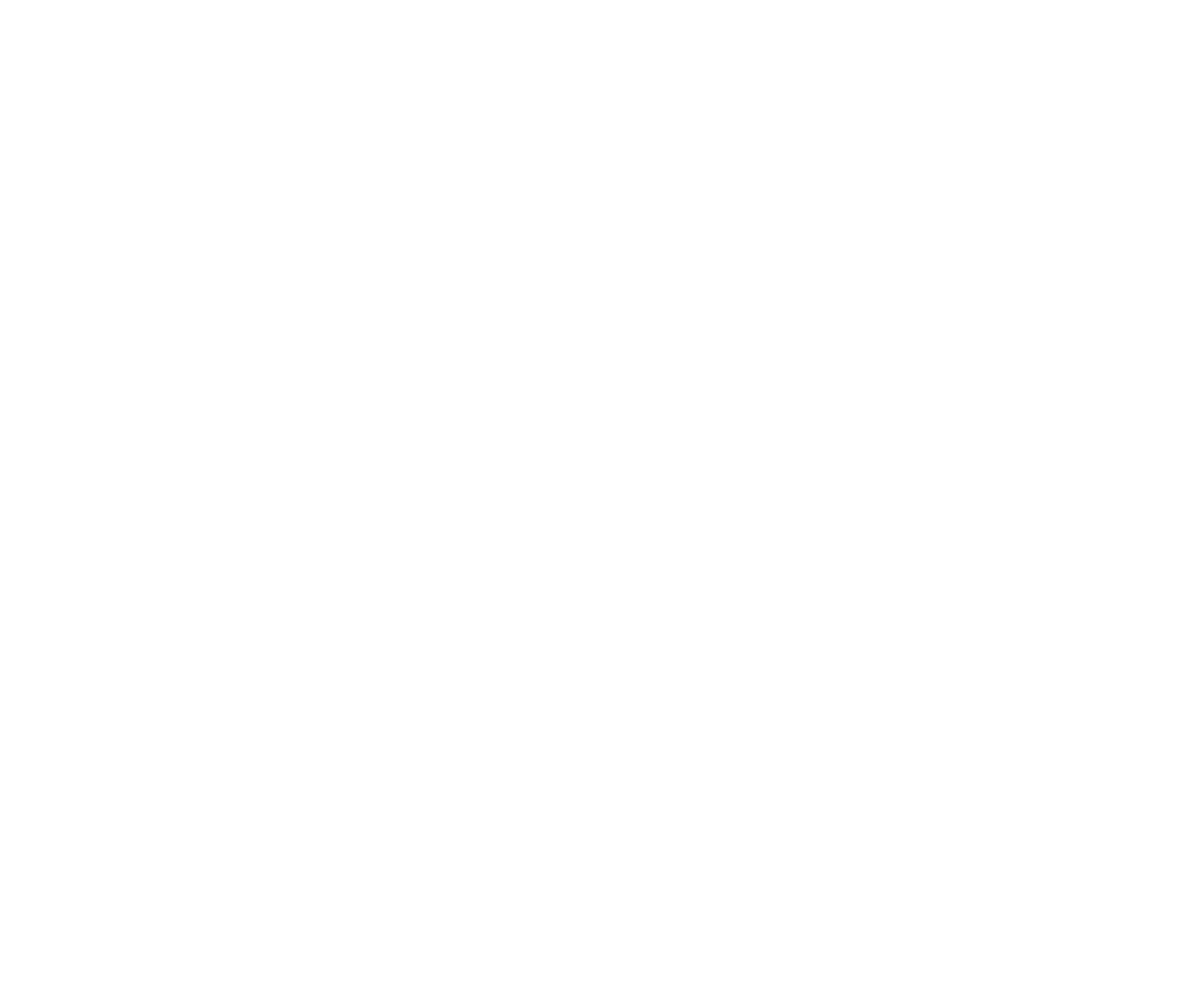
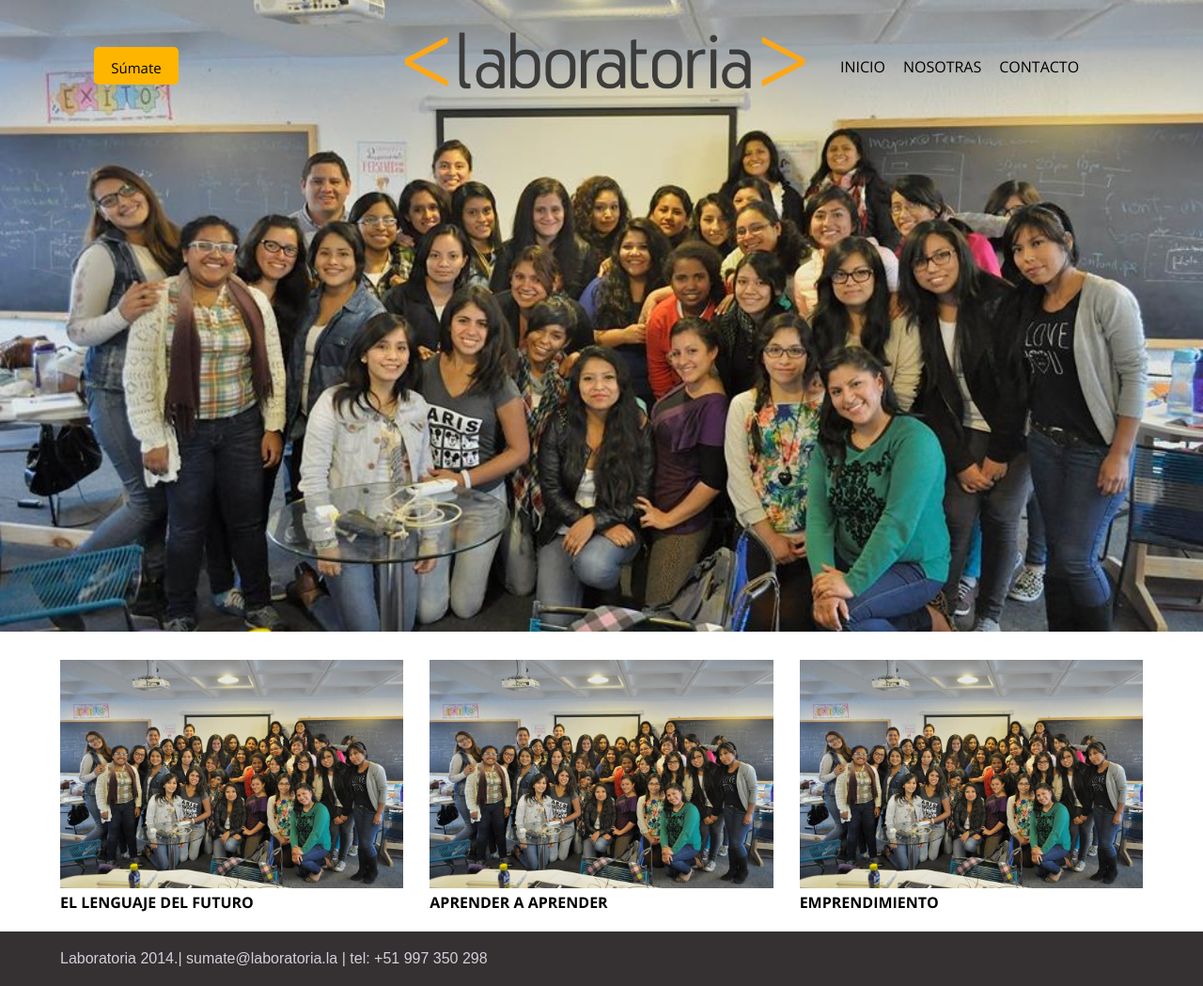
Before and after one commit to jlonuz/lenguaje-futuro, a plain HTML site: page index.html in a window 1280 px wide. Shown: the whole page at 94% size. Before the commit the page ends 800 px from the top, so only its background shows below. Drawn offline with nearby package versions, Linux system fonts and the light colour scheme.

Commit message:
ejercicio terminado

```diff
--- /dev/null
+++ b/css/grid-system.css
@@ -0,0 +1,99 @@
+/* GLOBAL */
+* {
+  box-sizing: border-box;
+  margin: 0;
+  padding: 0;
+}
+
+/* Grid system */
+
+.container-fluid {
+	width:90%;
+	margin: 0px auto;
+}
+
+.container {
+	width: 960px;
+	padding-left: 14px;
+	padding-right: 14px;
+	margin: 0px auto;
+}
+
+.row {
+	margin-left: -14px;
+	margin-right: -14px;
+}
+
+.row:before, .row:after{
+  content: " ";
+  display: table;
+}
+.row:after {
+  clear: both;
+}
+
+[class*="col-"] {
+	min-height: 7px;
+	padding: 0 14px;
+	float: left;
+}
+
+.col-1 {
+	/* (1 / 12) x 100 */
+	width: 8.333333%;
+}
+
+.col-2 {
+	/* (2 / 12) x 100 */
+	width: 16.666667%;
+}
+
+.col-3 {
+	/* (3 / 12) x 100 */
+	width: 25%;
+}
+
+.col-4 {
+	/* (4 / 12) x 100 */
+	width: 33.333333%;
+}
+
+.col-5 {
+	/* (5 / 12) x 100 */
+	width: 41.666667%;
+}
+
+.col-6 {
+	/* (6 / 12) x 100 */
+	width: 50%;
+}
+
+.col-7 {
+	/* (7 / 12) x 100 */
+	width: 58.333333%;
+}
+
+.col-8 {
+	/* (8 / 12) x 100 */
+	width: 66.666667%;
+}
+
+.col-9 {
+	/* (9 / 12) x 100 */
+	width: 75%;
+}
+
+.col-10 {
+	/* (10 / 12) x 100 */
+	width: 83.333333%;
+}
+
+.col-11 {
+	/* (11 / 12) x 100 */
+	width: 91.666667%;
+}
+
+.col-12 {
+	/* (12 / 12) x 100 */
+	width: 100%;
+}
--- a/css/main.css
+++ b/css/main.css
@@ -1,3 +1,76 @@
-/*
-	Inserta tu CSS aqui
-*/
+
+
+header 	{
+	background:url(../img/grupal.jpg);
+	background-size: cover;
+	background-position: center;
+	background-repeat: no-repeat;
+	width: 100%;
+	padding-bottom:600px;
+	position:relative;
+}
+
+.boton {
+	border-radius: 5px;
+	border: 2px solid #FEB500;
+	font-size: 15px;
+	font-family: 'Open Sans';
+	background:#FEB500;
+	height: 40px;
+	width: 90px;
+	padding-top:10px;
+	padding-bottom:10px;
+	text-align: center;
+	position:absolute;
+	left:100px;
+	top:50px;
+}
+
+.logo {
+	width:150%;
+	height:60%;
+	position:relative;
+	top:30px;
+	right:70px;
+}
+.nav {
+	margin-top: 30px;
+}
+.menu {
+	list-style: none;
+}
+
+.menu li {
+	display:inline-block;
+	position:relative;
+	left:80px;
+	top:30px;
+}
+.menu li a {
+	text-decoration: none;
+	padding-right: 15px;
+	font-family: 'Open Sans';
+	color: black;
+}
+.photo {
+	max-width: 100%;
+	padding-top: 30px;
+	font-family: 'Open Sans';
+}
+
+.tittle {
+	font-family: 'Open Sans';
+	font-weight: bolder;
+}
+footer {
+	background-color:#353031;
+	margin-top: 20px;
+
+}
+.pie {
+	font-family: Arial;
+	color:#D5CFDB;
+	padding-top:20px;
+	padding-bottom:20px;
+
+}
--- a/index.html
+++ b/index.html
@@ -1,10 +1,56 @@
 <!DOCTYPE html>
 <html lang="en">
   <head>
-    <link type='text/css' rel='stylesheet' href='http://fonts.googleapis.com/css?family=Open+Sans'>
-    <!-- Inserta tu html aqui -->
+  	<meta charset="UTF-8">
+    <title>El Lenguaje del Futuro</title>
+   	<link href="https://fonts.googleapis.com/css?family=Open+Sans:400,700" rel="stylesheet">
+    <link rel="shortcut icon" href="favicon.ico">
+    <link rel="stylesheet" type="text/css" href="css/main.css">
+    <link rel="stylesheet" type="text/css" href="css/grid-system.css">
   </head>
   <body>
-      <!-- Inserta tu html aqui -->
+ <!--Aqui empieza el header-->
+  	<header>
+  		<div class="container">
+	  		<div class="row">
+	  			<div class="col-4">
+	  				<div class="boton">
+						Súmate
+	  				</div>
+	  			</div>
+	  			<div class="col-4">
+	  				<img class="logo" src="img/logo.png" alt="logo laboratoria">
+	  			</div>
+	  			<nav class="col-4 nav">
+	  				<ul class="menu">
+	  					<li><a href="#">INICIO</a></li>
+	  					<li><a href="#">NOSOTRAS</a></li>
+	  					<li><a href="#">CONTACTO</a></li>
+	  				</ul>
+	  			</nav>
+	  		</div>
+	  	</div>
+  	</header>
+ <!--Section de las 3 fotos -->
+ 	<section class="container-fluid">
+		 	<div class="row">
+		 		<div class="col-4">
+		 			<img class="photo" src="img/grupal.jpg"><span class="tittle">EL LENGUAJE DEL FUTURO</span>
+		 		</div>
+		 		<div class="col-4">
+		 			<img class="photo" src="img/grupal.jpg"><span class="tittle">APRENDER A APRENDER</span>
+		 		</div>
+		 		<div class="col-4">
+		 			<img class="photo" src="img/grupal.jpg"><span class="tittle">EMPRENDIMIENTO</span>
+		 		</div>
+		 	</div>
+ 	</section>
+<!--Aqui va el footer-->
+	<footer>
+		<div class="container-fluid pie">
+			<p>Laboratoria 2014.| sumate@laboratoria.la | tel: +51 997 350 298</p>
+		</div>
+
+	</footer>
   </body>
 </html>
```
